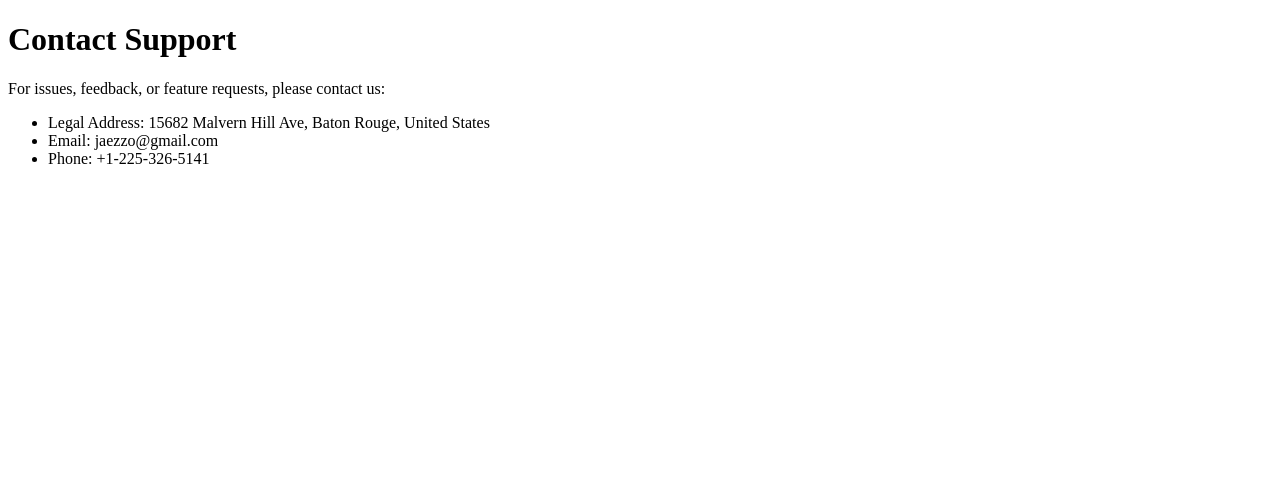
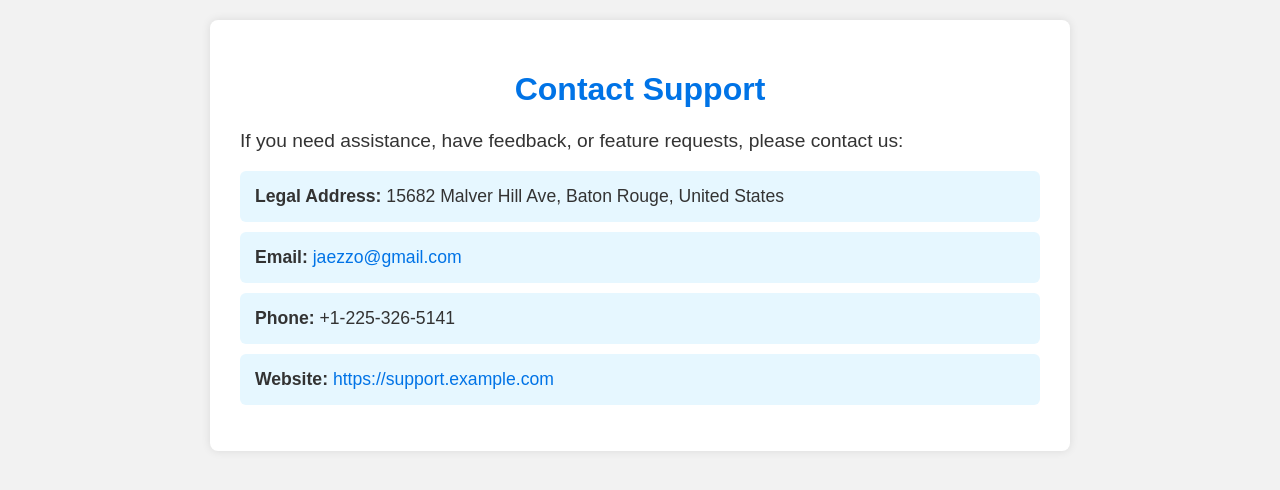
Before and after one commit to Bravo-7/marriagemindset, a plain HTML site: page index.html in a window 1280 px wide. Drawn offline with Linux system fonts and the light colour scheme.

Commit message:
Update index.html

```diff
--- a/index.html
+++ b/index.html
@@ -4,14 +4,57 @@
 <meta charset="UTF-8" />
 <meta name="viewport" content="width=device-width, initial-scale=1.0"/>
 <title>Support Contact</title>
+<!-- Optional: Add some basic styling -->
+<style>
+  body {
+    font-family: Arial, sans-serif;
+    background-color: #f2f2f2;
+    margin: 0;
+    padding: 20px;
+    color: #333;
+  }
+  .container {
+    max-width: 800px;
+    margin: auto;
+    background: #fff;
+    padding: 30px;
+    border-radius: 8px;
+    box-shadow: 0 0 10px rgba(0,0,0,0.1);
+  }
+  h1 {
+    text-align: center;
+    color: #0073e6;
+  }
+  p {
+    font-size: 1.2em;
+  }
+  ul {
+    list-style: none;
+    padding: 0;
+  }
+  li {
+    background: #e6f7ff;
+    margin: 10px 0;
+    padding: 15px;
+    border-radius: 6px;
+    font-size: 1.1em;
+  }
+  a {
+    color: #0073e6;
+    text-decoration: none;
+  }
+</style>
 </head>
 <body>
+<div class="container">
 <h1>Contact Support</h1>
-<p>For issues, feedback, or feature requests, please contact us:</p>
+<p>If you need assistance, have feedback, or feature requests, please contact us:</p>
 <ul>
-<li>Legal Address: 15682 Malvern Hill Ave, Baton Rouge, United States</li>
-<li>Email: jaezzo@gmail.com</li>
-<li>Phone: +1-225-326-5141</li>
+  <li><strong>Legal Address:</strong> 15682 Malver Hill Ave, Baton Rouge, United States</li>
+  <li><strong>Email:</strong> <a href="mailto:jaezzo@gmail.com">jaezzo@gmail.com</a></li>
+  <li><strong>Phone:</strong> +1-225-326-5141</li>
+  <li><strong>Website:</strong> <a href="https://support.example.com" target="_blank">https://support.example.com</a></li>
 </ul>
+</div>
 </body>
 </html>
```
